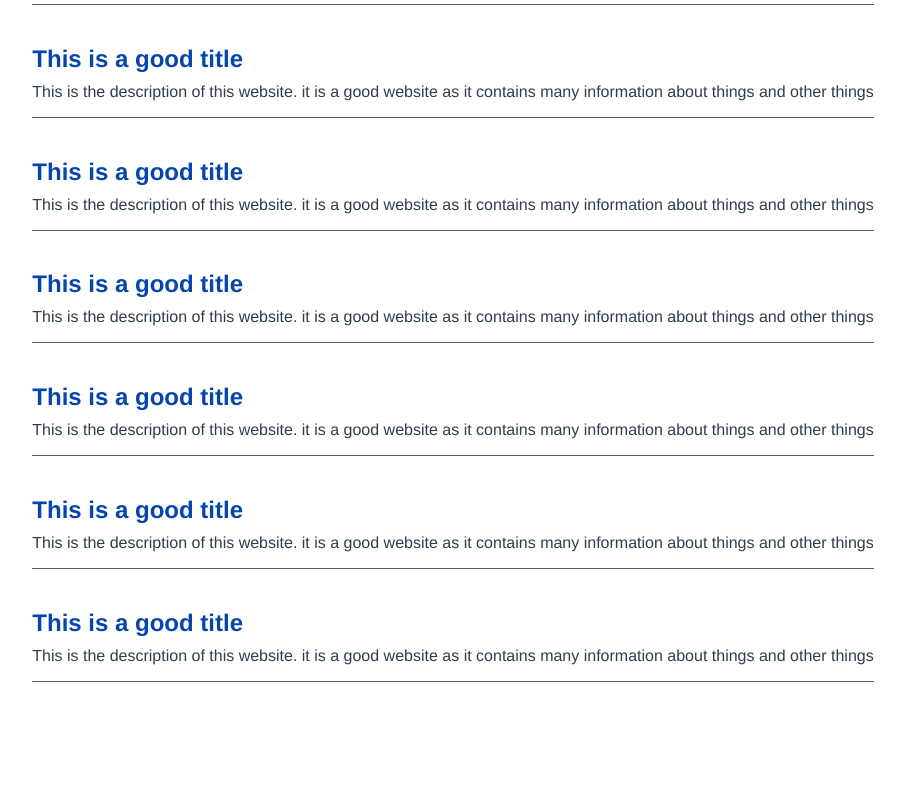
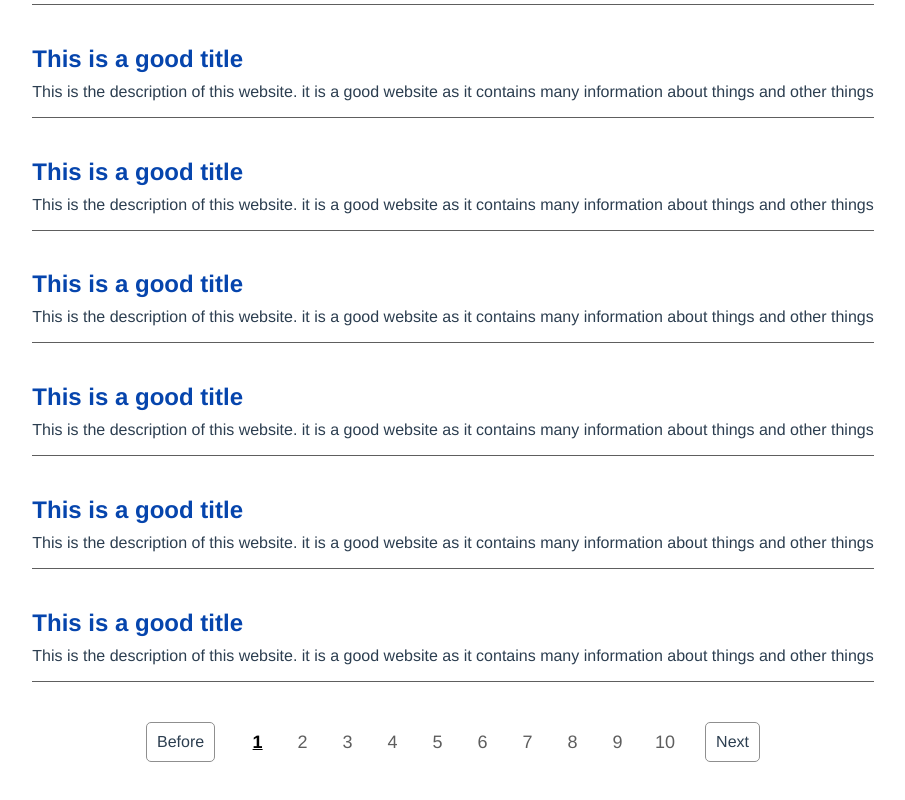
Before and after one commit to justplainames/search-engine, a Vue app in the folder front-end/: page /search/1 in a window 1280 px wide. Shown: the part 382-1182 px from the top of the page, without its empty margins (187-1092 px from the left). Before the commit the page ends 1114 px from the top, so only its background shows below. Built offline with nearby package versions, Linux system fonts and the light colour scheme; no server answers.

Commit message:
pagination

```diff
--- /dev/null
+++ b/front-end/src/components/MyPagination.vue
@@ -0,0 +1,81 @@
+<template>
+  <div class="pagination">
+    <div
+      class="pagination-action"
+      @click="
+        () => {
+          if (this.currentPage > 1) {
+            this.$emit('previousPage');
+          }
+        }
+      "
+    >
+      <span>Before</span>
+    </div>
+    <div
+      v-for="index in pages"
+      :key="index"
+      class="pagination-index"
+      :class="[currentPage == index ? 'active' : '']"
+      @click="$emit('selectedPage', index)"
+    >
+      <span>{{ index }}</span>
+    </div>
+    <div
+      class="pagination-action"
+      @click="
+        () => {
+          if (this.currentPage < this.pages) {
+            this.$emit('nextPage');
+          }
+        }
+      "
+    >
+      <span>Next</span>
+    </div>
+  </div>
+</template>
+
+<script>
+export default {
+  props: ["currentPage", "pages"],
+};
+</script>
+
+<style lang="scss" scoped>
+.pagination {
+  display: flex;
+  flex-direction: row;
+  justify-content: center;
+  align-items: center;
+  padding: 20px;
+  cursor: pointer;
+}
+.pagination-index {
+  color: rgb(94, 94, 94);
+  width: 15px;
+  height: 20px;
+  padding: 15px;
+  text-decoration: none;
+  border-radius: 5px;
+  font-size: 18px;
+  &:hover {
+    background-color: rgb(209, 209, 209);
+  }
+  &.active {
+    text-decoration: underline;
+    font-weight: 700;
+    color: black;
+  }
+}
+.pagination-action {
+  border-radius: 5px;
+  padding: 10px;
+  margin: 20px;
+  border: 1px solid rgb(143, 143, 143);
+  &:hover {
+    background-color: rgb(143, 143, 143);
+    color: white;
+  }
+}
+</style>
--- a/front-end/src/views/MySearchResult.vue
+++ b/front-end/src/views/MySearchResult.vue
@@ -36,6 +36,21 @@
         <p>{{ result.description }}</p>
         <hr />
       </div>
+      <my-pagination
+        :pages="totalPages"
+        :currentPage="currentPage"
+        @selectedPage="selectedPage"
+        @nextPage="
+          () => {
+            this.currentPage += 1;
+          }
+        "
+        @previousPage="
+          () => {
+            this.currentPage -= 1;
+          }
+        "
+      />
     </div>
   </div>
 </template>
@@ -43,16 +58,22 @@
 <script>
 import MySpinner from "../components/MySpinner.vue";
 import ky from "ky";
+import MyPagination from "../components/MyPagination.vue";
 export default {
-  components: { MySpinner },
+  components: { MySpinner, MyPagination },
   data() {
     return {
       searchResult: [],
       searchQuery: "",
       loaded: false,
+      totalPages: 10,
+      currentPage: 1,
     };
   },
   methods: {
+    selectedPage(page) {
+      this.currentPage = page;
+    },
     searchClicked() {
       console.log("search clicked");
     },
```
